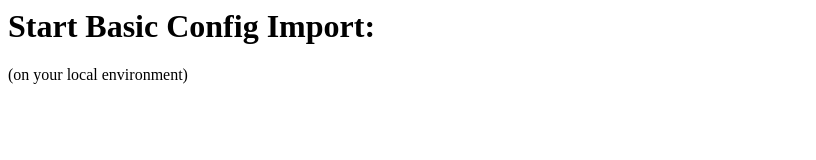
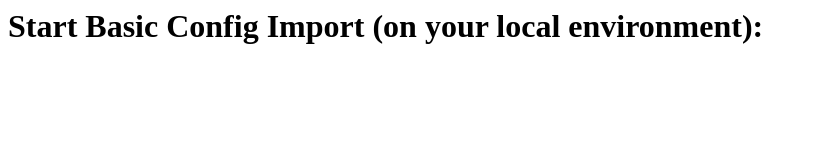
Before and after one commit to visto/migration_helper, a plain HTML site: page index.html in a window 1280 px wide. Shown: the whole page, without its empty margins (0-816 px from the left). Drawn offline with Linux system fonts and the light colour scheme.

Commit message:
Update index.html

```diff
--- a/index.html
+++ b/index.html
@@ -1,4 +1,4 @@
-<h1> Start Basic Config Import: </h1> (on your local environment)
+<h1> Start Basic Config Import (on your local environment): </h1>
 <div class="postman-run-button"
 data-postman-action="collection/import"
 data-postman-var-1="7bc8a2508f1575618019"></div>
```
